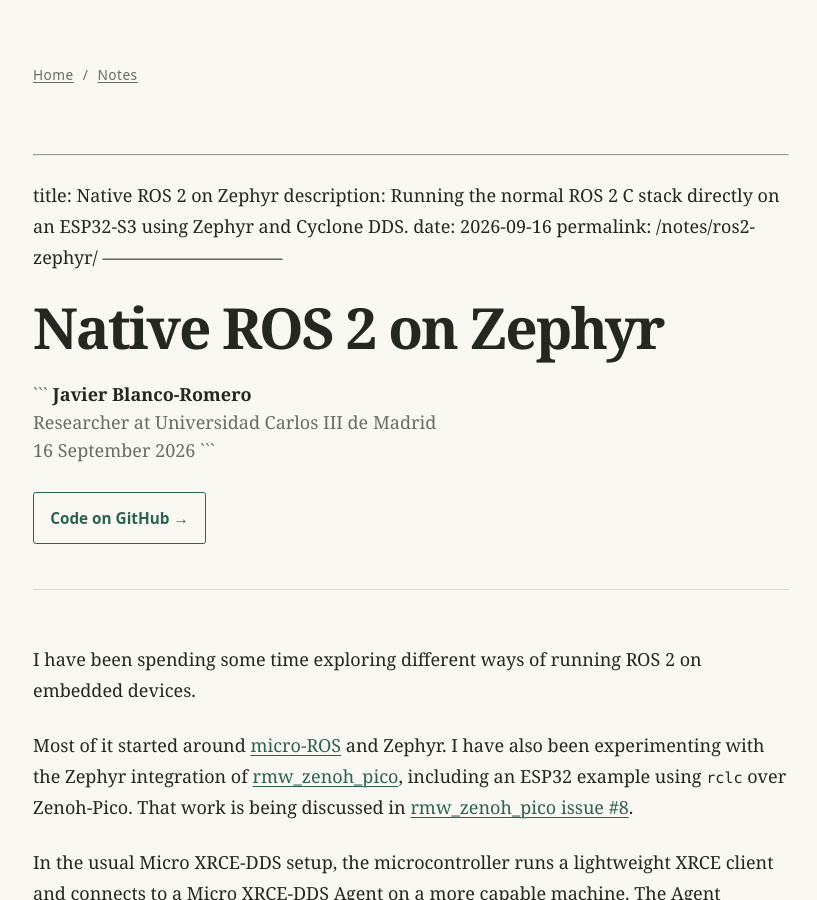
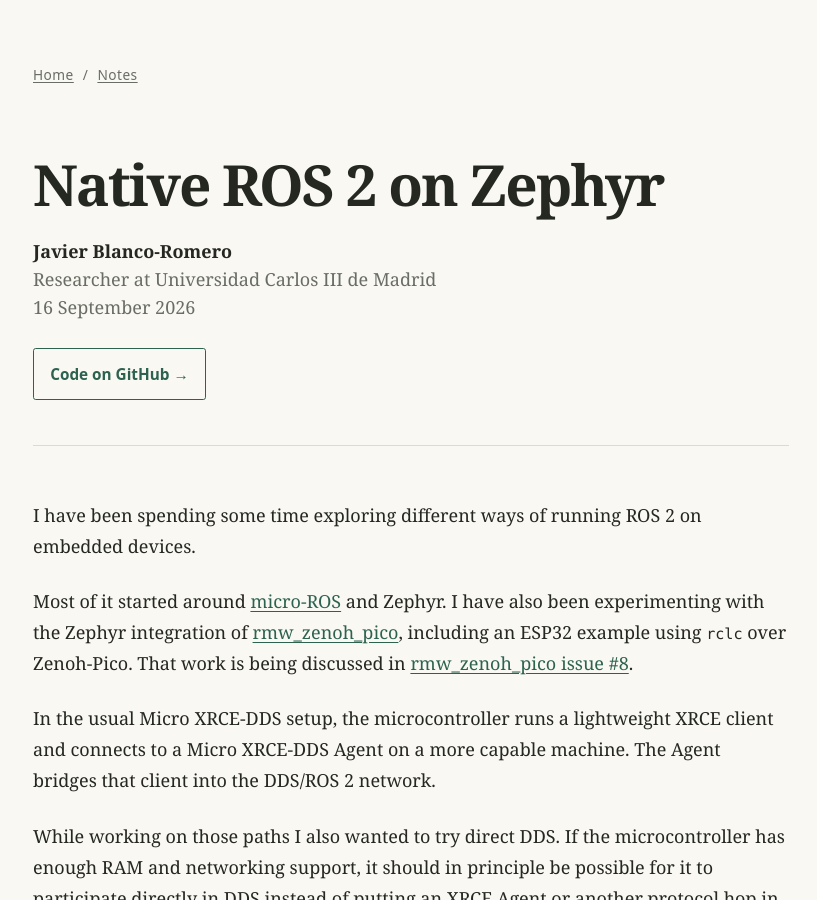
Before and after one commit to fj-blanco/fj-blanco.github.io, a Jekyll site: the page built from notes/ros2-zephyr.md, in a window 1280 px wide and 900 px high. Shown: the whole window, without its empty margins (229-1046 px from the left). Built offline with Jekyll 4.4.1, drawn with Linux system fonts in a browser that asks for light colours.

Commit message:
Fix ROS 2 Zephyr note permalink

````diff
--- a/notes/ros2-zephyr.md
+++ b/notes/ros2-zephyr.md
@@ -1,29 +1,18 @@
 ---
-
 title: Native ROS 2 on Zephyr
 description: Running the normal ROS 2 C stack directly on an ESP32-S3 using Zephyr and Cyclone DDS.
 date: 2026-09-16
 permalink: /notes/ros2-zephyr/
-------------------------------
+---
 
 <header class="article-header">
-
   <h1>Native ROS 2 on Zephyr</h1>
-
   <p class="byline">
-
-```
-<strong>Javier Blanco-Romero</strong><br>
-
-Researcher at Universidad Carlos III de Madrid<br>
-
-<time datetime="2026-09-16">16 September 2026</time>
-```
-
+    <strong>Javier Blanco-Romero</strong><br>
+    Researcher at Universidad Carlos III de Madrid<br>
+    <time datetime="2026-09-16">16 September 2026</time>
   </p>
-
-<a class="repo-link" href="https://github.com/servoagents/ros2_zephyr">Code on GitHub <span aria-hidden="true">→</span></a>
-
+  <a class="repo-link" href="https://github.com/servoagents/ros2_zephyr">Code on GitHub <span aria-hidden="true">→</span></a>
 </header>
 
 I have been spending some time exploring different ways of running ROS 2 on embedded devices.
````
